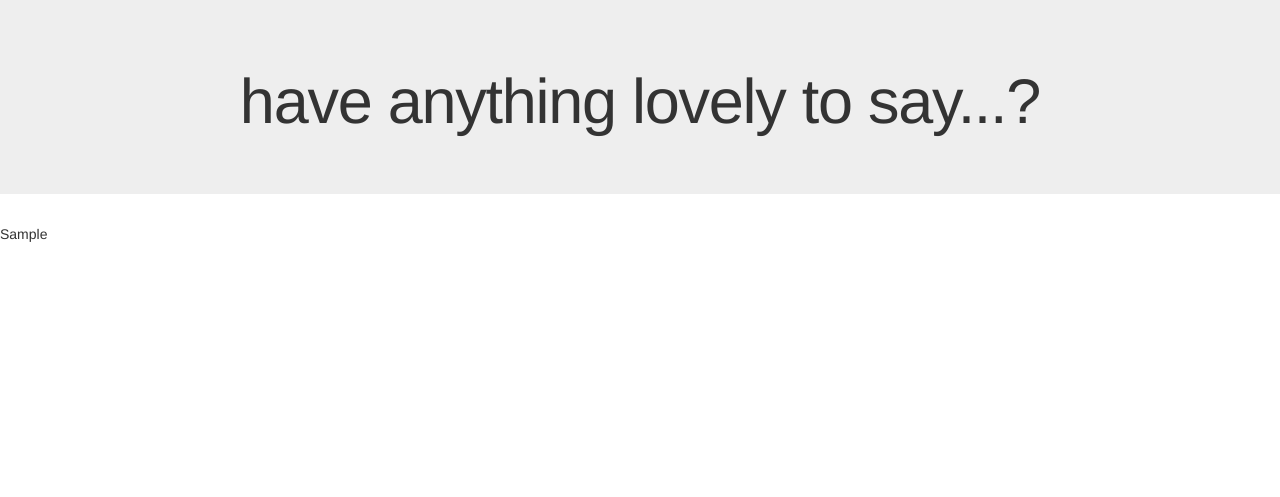
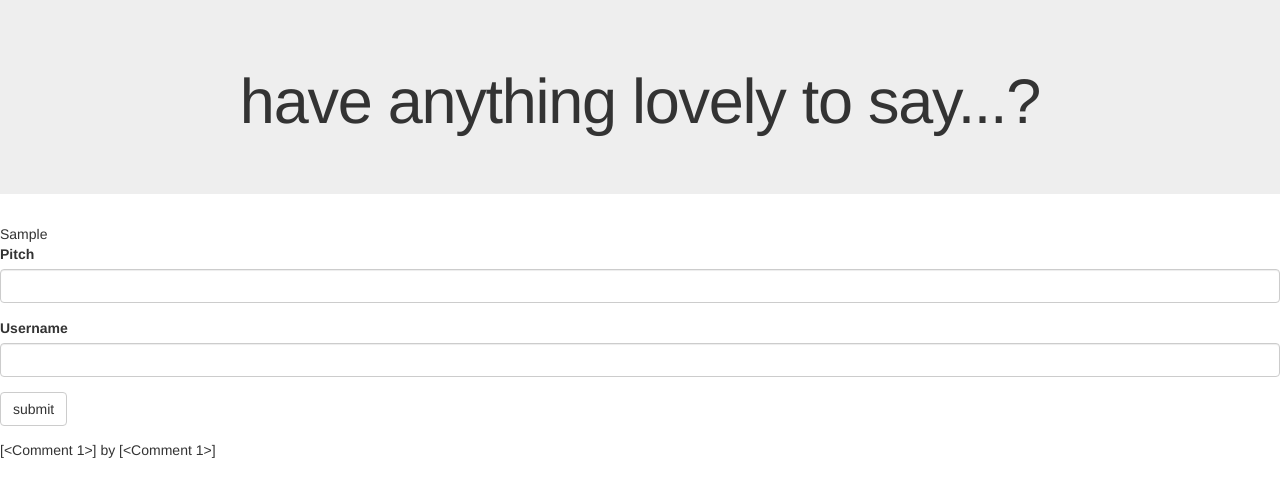
Before and after one commit to KabageMark/oneminute2, a Flask app: template app/templates/posted.html in a window 1280 px wide. Shown: the part 113-610 px from the top of the page. Run offline with Flask 2, Linux system fonts and the light colour scheme; the template is opened without the code that fills it: values that come from a table or form of the project are taken from there, others are empty; tables that the repository leaves empty hold one stand-in row (values such as "Sample post"); some libraries are stand-ins or nearby versions.

Commit message:
comments class added

```diff
--- a/app/main/forms.py
+++ b/app/main/forms.py
@@ -12,7 +12,12 @@ class pitchForm(FlaskForm):
 
     category = RadioField('Category',choices=[("business","business"),("love","love"),("investment" ,"investment"),("science","science")],validators=[DataRequired()])
 
-    comments = StringField('Comments')
+    submit = SubmitField('submit')
+
+class commentForm(FlaskForm):
+    comment = StringField('Pitch')
+
+    username = StringField('Username')
 
     submit = SubmitField('submit')
 
--- a/app/templates/posted.html
+++ b/app/templates/posted.html
@@ -1,5 +1,5 @@
 
-
+{% import "bootstrap/wtf.html" as wtf %}
 {% block content %}
 <link rel="stylesheet" href="https://fonts.googleapis.com/icon?family=Material+Icons">
 <link rel="stylesheet" href="https://code.getmdl.io/1.3.0/material.indigo-pink.min.css">
@@ -39,6 +39,8 @@
                         {% for love in love %}
                         {{love.pitch}}
                         <br>
+                        {{wtf.quick_form(Comment_form)}}
+                        {{comment}} by {{username}}
                         {% endfor %}
 
                         </div>
@@ -49,6 +51,8 @@
                         {% for business in business %}
                         {{business.pitch}}
                         <br>
+                        {{wtf.quick_form(Comment_form)}}
+                        {{comment}} by {{username}}
                         {% endfor %}
 
                         </div>
@@ -59,6 +63,8 @@
                         {% for science in science %}
                         {{science.pitch}}
                         <br>
+                        {{wtf.quick_form(Comment_form)}}
+                        {{comment}} by {{username}}
                         {% endfor %}
 
                         </div>
@@ -69,9 +75,12 @@
                         {% for investment in investment %}
                         {{investment.pitch}}
                         <br>
+                        {{wtf.quick_form(Comment_form)}}
+                        {% for comment in comment %}
+                        {{comment}} {% endfor %} by {% for username in username %} {{username}} {% endfor %}
                         {% endfor %}
 
-                              </div>
+                        </div>
                       </div>
                     {%endblock%}
              </div>
--- a/config.py
+++ b/config.py
@@ -8,7 +8,8 @@ class Config:
 
 
 class ProdConfig(Config):
-    SQLALCHEMY_DATABASE_URI = os.environ.get("DATABASE_URL")
+    # SQLALCHEMY_DATABASE_URI = os.environ.get("HEROKU_POSTGRESQL_PURPLE_URL)
+    pass
 
 
 
```
Also changed, not shown: app/main/views.py (+16 -4 lines), app/models.py (+8 -5 lines).
